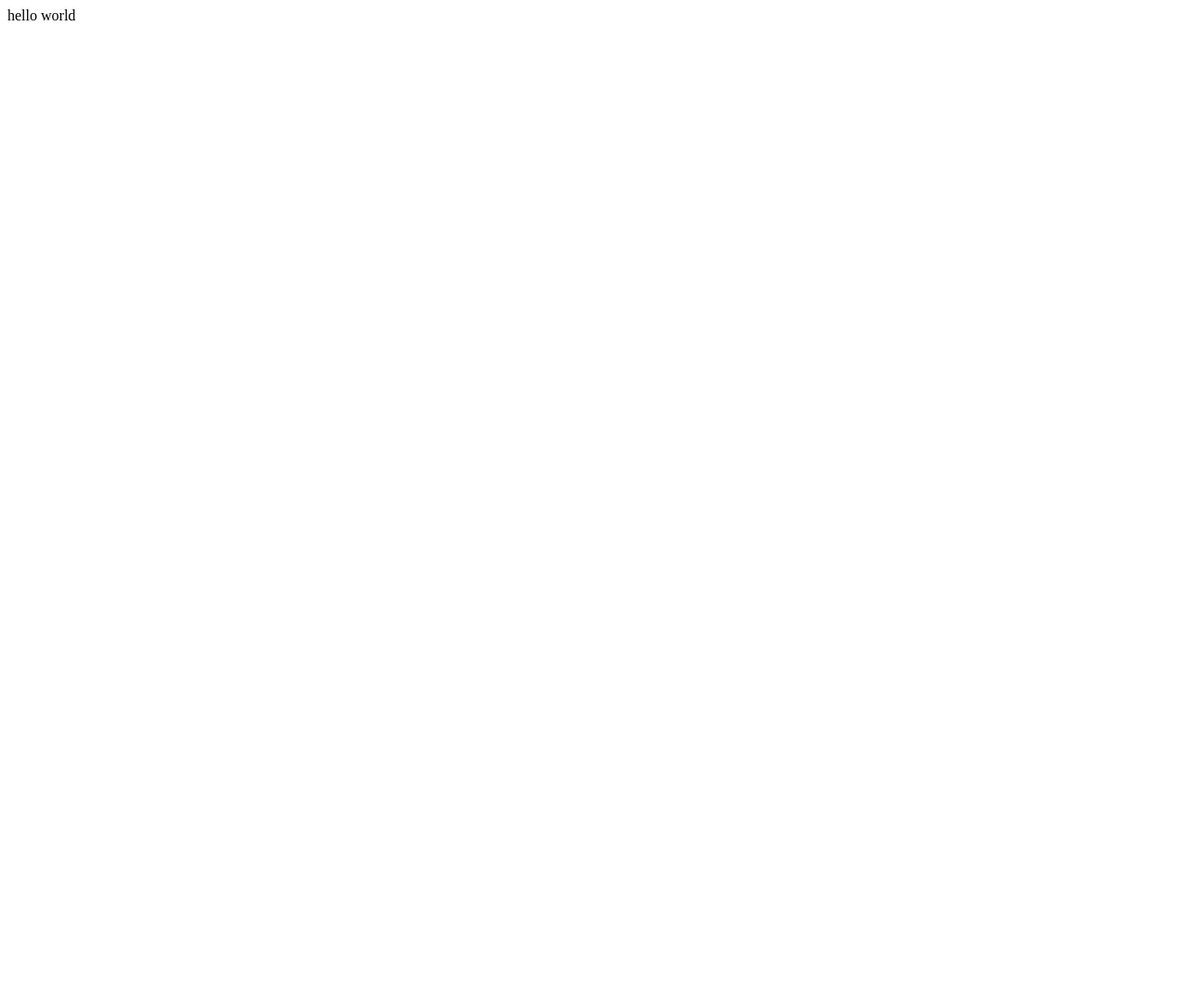
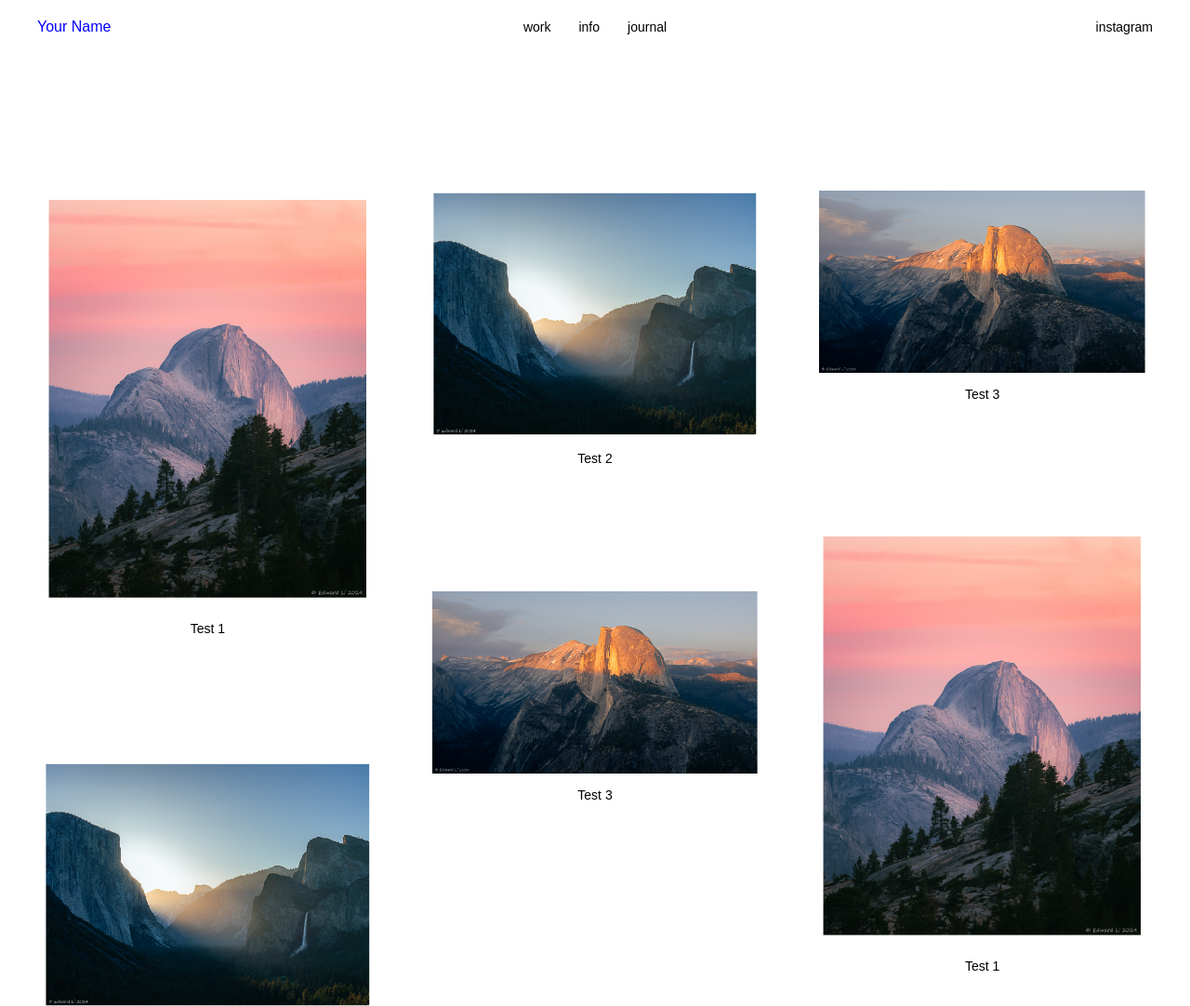
Before and after one commit to edwli-photos/edwli-photos.github.io, a plain HTML site: page index.html in a window 1280 px wide. Shown: the top 1082 px of the page at 93% size. Before the commit the page ends 800 px from the top, so only its background shows below. Drawn offline with Linux system fonts and the light colour scheme.

Commit message:
Test layout

```diff
--- a/index.html
+++ b/index.html
@@ -1 +1,62 @@
-hello world
+<!DOCTYPE html>
+<html lang="en">
+  <head>
+    <meta charset="UTF-8" />
+    <meta name="viewport" content="width=device-width, initial-scale=1.0" />
+    <title>Your Name - Photography</title>
+    <link rel="stylesheet" href="src/styles.css" />
+  </head>
+  <body>
+    <header>
+      <nav>
+        <a href="#" class="logo">Your Name</a>
+        <div class="nav-center">
+          <a href="#work">work</a>
+          <a href="#info">info</a>
+          <a href="#journal">journal</a>
+        </div>
+        <a href="https://instagram.com/yourusername" class="instagram"
+          >instagram</a
+        >
+      </nav>
+    </header>
+
+    <main>
+      <div class="masonry-grid">
+        <div class="masonry-column">
+          <div class="image-item">
+            <img src="static/yosemite-1.jpg" alt="Test 1" />
+            <div class="image-title">Test 1</div>
+          </div>
+          <div class="image-item">
+            <img src="static/yosemite-2.jpg" alt="Test 2" />
+            <div class="image-title">Test 2</div>
+          </div>
+          <!-- More images in first column -->
+        </div>
+        <div class="masonry-column">
+          <div class="image-item">
+            <img src="static/yosemite-2.jpg" alt="Test 2" />
+            <div class="image-title">Test 2</div>
+          </div>
+          <div class="image-item">
+            <img src="static/yosemite-3.jpg" alt="Test 3" />
+            <div class="image-title">Test 3</div>
+          </div>
+          <!-- More images in second column -->
+        </div>
+        <div class="masonry-column">
+          <div class="image-item">
+            <img src="static/yosemite-3.jpg" alt="Test 3" />
+            <div class="image-title">Test 3</div>
+          </div>
+          <div class="image-item">
+            <img src="static/yosemite-1.jpg" alt="Test 1" />
+            <div class="image-title">Test 1</div>
+          </div>
+          <!-- More images in first column -->
+        </div>
+      </div>
+    </main>
+  </body>
+</html>
--- /dev/null
+++ b/src/index.js
@@ -0,0 +1,3 @@
+var derp = ['string,','string2'];
+
+console.log( derp.toString(' , ') )
--- /dev/null
+++ b/src/styles.css
@@ -0,0 +1,122 @@
+body {
+    margin: 0;
+    padding: 20px;
+    font-family: "Segoe Print", sans-serif;
+  }
+
+  main {
+    margin-top: 80px; /* Increased from previous value */
+    padding: 20px;
+  }
+
+  header {
+    position: fixed;
+    top: 0;
+    left: 0;
+    right: 0;
+    padding: 20px 40px;
+    background-color: #ffffff;
+    z-index: 1000;
+  }
+
+  nav {
+    display: flex;
+    justify-content: space-between;
+    align-items: center;
+    max-width: 1400px;
+    margin: 0 auto;
+  }
+
+  .logo {
+    color: #0000ff;
+    text-decoration: none;
+    font-size: 16px;
+  }
+
+  .nav-center {
+    position: absolute;
+    left: 50%;
+    transform: translateX(-50%);
+    display: flex;
+    gap: 30px;
+  }
+
+  .nav-center a,
+  .instagram {
+    color: #000000;
+    text-decoration: none;
+    font-size: 14px;
+  }
+
+  .instagram {
+    margin-left: auto;
+  }
+
+  nav a:hover {
+    opacity: 0.7;
+  }
+
+  .masonry-grid {
+    display: flex;
+    gap: 50px; /* Spacing between columns */
+    max-width: 1200px;
+    margin: 80px auto 0;
+  }
+
+  .masonry-column {
+    flex: 1;
+    display: flex;
+    flex-direction: column;
+    gap: 100px; /* Spacing between items within a column (double the column gap) */
+  }
+
+  .image-item {
+    position: relative;
+    margin-bottom: 20px;
+    overflow: hidden;
+  }
+
+  .image-item img {
+    width: 100%;
+    height: auto;
+    display: block;
+    transition: filter 0.3s ease;
+  }
+
+  .image-item:hover img {
+    filter: brightness(80%);
+  }
+
+  .image-title {
+    position: relative;
+    bottom: 0;
+    left: 0;
+    width: 100%;
+    padding: 10px 0;
+    background-color: transparent;
+    color: #000000;
+    font-size: 14px;
+    text-align: center;
+  }
+
+  .overlay {
+    position: absolute;
+    bottom: 0;
+    left: 0;
+    right: 0;
+    background: rgba(0, 0, 0, 0.7);
+    color: white;
+    padding: 10px;
+    opacity: 0;
+    transition: opacity 0.3s ease;
+  }
+
+  .image-item:hover .overlay {
+    opacity: 1;
+  }
+
+  @media (max-width: 768px) {
+    .masonry-grid {
+      flex-direction: column;
+    }
+  }
```
Also changed, not shown: static/yosemite-1.jpg (added), static/yosemite-2.jpg (added), static/yosemite-3.jpg (added).
